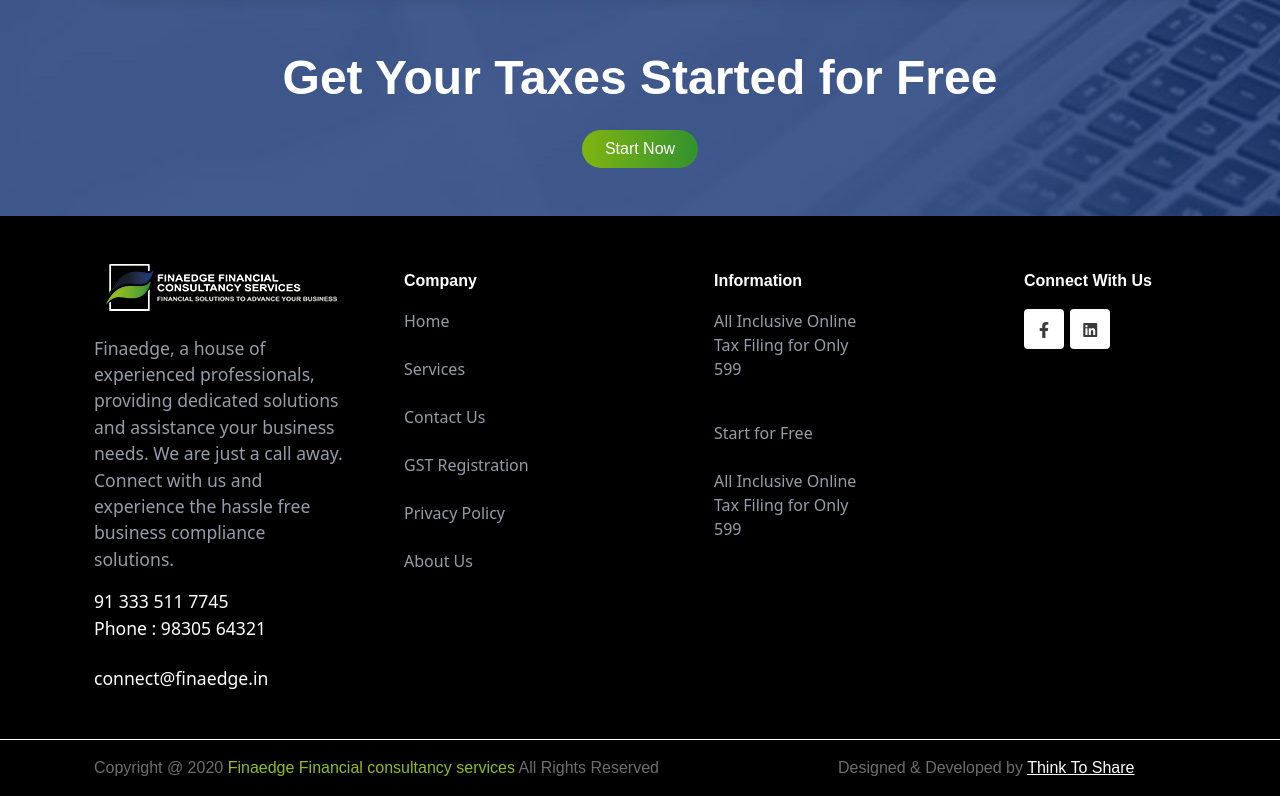
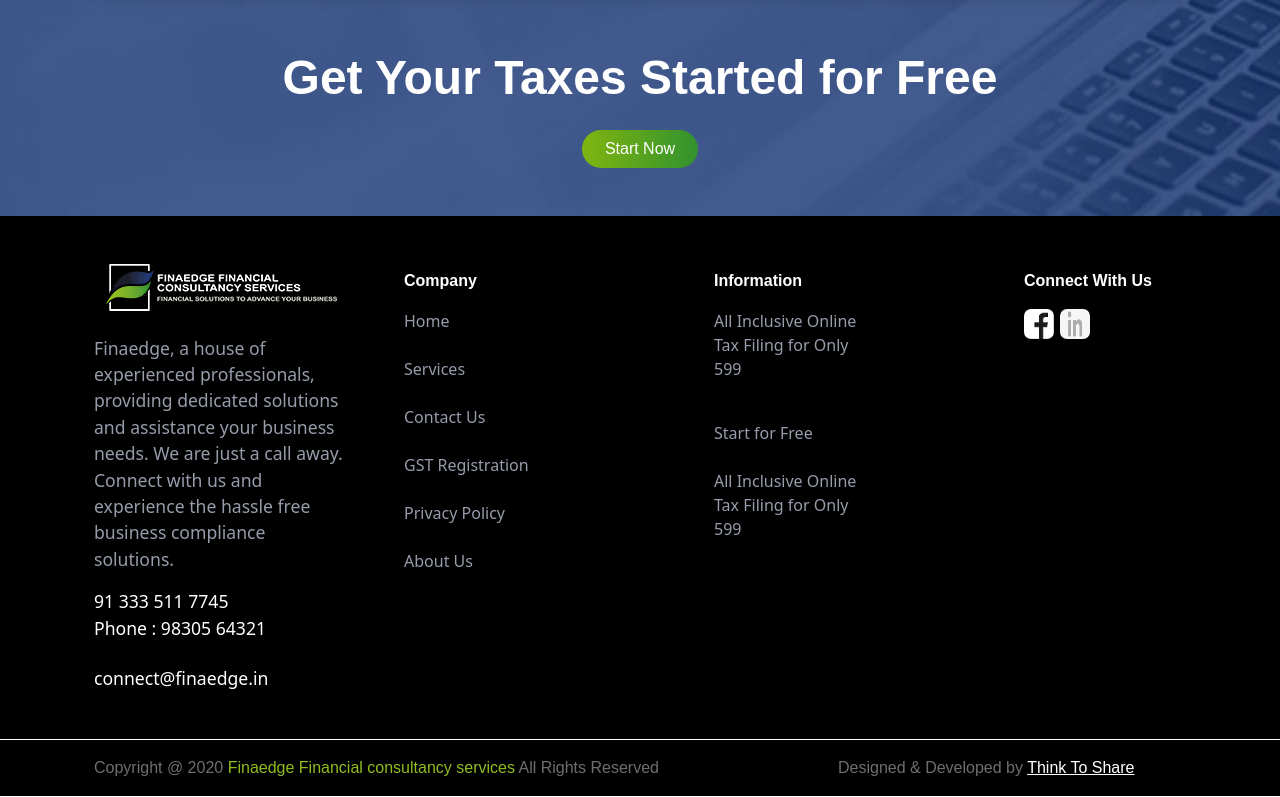
Before and after one commit to Think-To-Share/finaedge.io, a website built with webpack: page index.html in a window 1280 px wide. Shown: the part 5035-5832 px from the top of the page. Built offline with nearby package versions, Linux system fonts and the light colour scheme; files whose address does not match are found by name; a web font is replaced by a local one.

Commit message:
change logo

```diff
--- a/index.html
+++ b/index.html
@@ -555,10 +555,10 @@
 					<div class="col-12 col-md-2 offset-md-1">
 						<p class="footer-white-text">Connect With Us</p>
 						<div class="social-icons">
-                            <a href="https://www.facebook.com/finaed" class="icon"><i class="fab fa-facebook-f"></i></a>
+                            <a href="https://www.facebook.com/finaed" target="blank"  class="icon"><img src="./src/images/fb-logo.png" alt="fb-logo"></a>
                             <!-- <a href="#" class="icon"><i class="fab fa-twitter"></i></a>
 							<a href="#" class="icon"><i class="fab fa-instagram"></i></a> -->
-							<a href="https://www.linkedin.com/company/finaedge-business-solutions-opc-private-limited" class="icon"><i class="fab fa-linkedin"></i></a>
+							<a href="https://www.linkedin.com/company/finaedge-business-solutions-opc-private-limited" target="blank" class="icon"><img src="./src/images/linkedin-logo.png" alt="linkedin.png"></a>
                         </div>
 					</div>
 				</div>
--- a/src/scss/_home.scss
+++ b/src/scss/_home.scss
@@ -923,6 +923,11 @@
             display: block;
             text-align: left;
         }
+        img{
+            border-radius: 7px;
+            height:30px;
+            width:30px;
+        }
     }
 
     .icon {
```
Also changed, not shown: dist/css/app.css, src/images/fb-logo.png (added), src/images/linkedin-logo.png (added), 1 other file.
